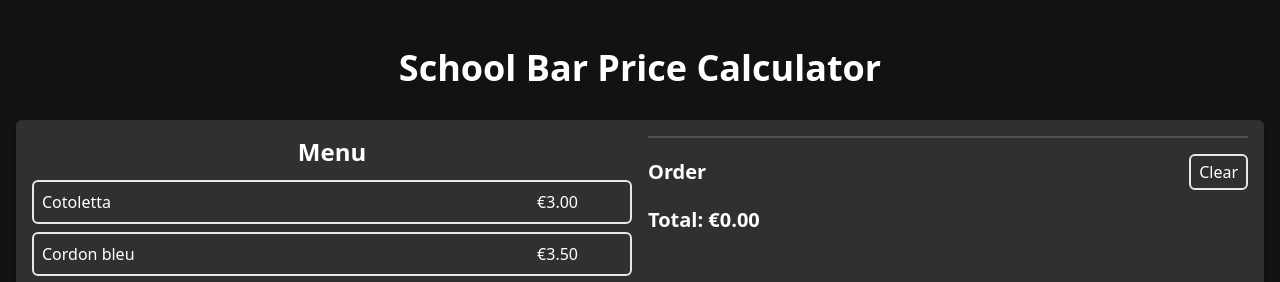
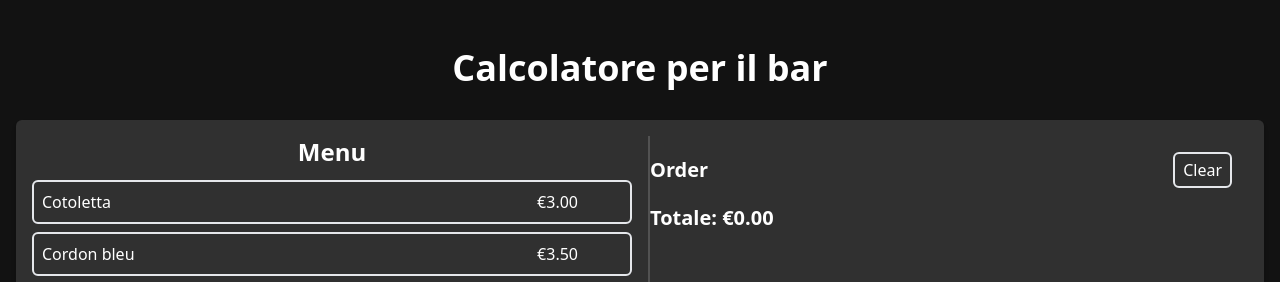
Before and after one commit to Raptor1818/bar-calculator, a React (Vite) app: page / in a window 1280 px wide. Shown: the top 282 px of the page. Built offline with nearby package versions, Linux system fonts and the light colour scheme; some icons are missing.

Commit message:
Update App.jsx

```diff
--- a/src/App.jsx
+++ b/src/App.jsx
@@ -142,7 +142,7 @@ function App() {
 
   return (
     <div className="bg-[#121212] min-h-screen text-white py-12 px-4">
-      <h1 className="text-4xl font-bold mb-8 text-center">School Bar Price Calculator</h1>
+      <h1 className="text-4xl font-bold mb-8 text-center">Calcolatore per il bar</h1>
 
       <div className="rounded-md bg-[#303030] shadow-md p-4">
         <div className="grid md:grid-cols-2 gap-4">
@@ -176,7 +176,7 @@ function App() {
             </ul>
           </div>
 
-          <div className="border-solid border-t-2 border-neutral-600">
+          <div className="border-solid md:border-l-2 md:border-t-0 border-t-2 md:mr-4 border-neutral-600">
             <div className="flex justify-between items-center mt-4">
               <h2 className="text-xl font-semibold">Order</h2>
               <button
@@ -214,7 +214,7 @@ function App() {
               ))}
             </ul>
             <p className="text-xl font-semibold mt-4">
-              Total: €{calculateTotal().toFixed(2)}
+              Totale: €{calculateTotal().toFixed(2)}
             </p>
           </div>
         </div>
```
